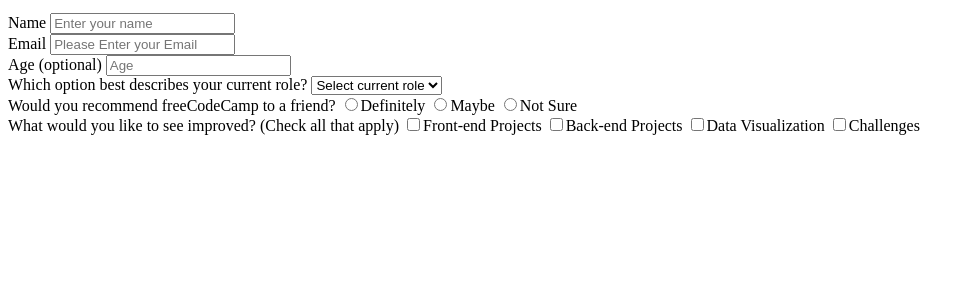
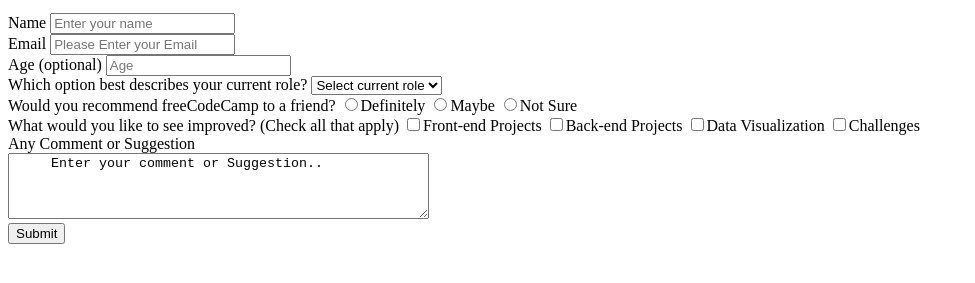
Before and after one commit to mckent05/mckent05, a plain HTML site: page Topesaluter/index.html in a window 1280 px wide. Shown: the part 101-384 px from the top of the page, without its empty margins (0-975 px from the left). Drawn offline with Linux system fonts and the light colour scheme.

Commit message:
textarea and submit

```diff
--- a/Topesaluter/index.html
+++ b/Topesaluter/index.html
@@ -39,7 +39,13 @@
      <input type="checkbox" id="check" name="check" value="Back-end Projects">Back-end Projects
      <input type="checkbox" id="check" name="check" value="Data Visualization">Data Visualization
      <input type="checkbox" id="check" name="check" value="Challenges">Challenges
-
+     <br>
+     <label for="textarea">Any Comment or Suggestion </label>
+     <br>
+    <textarea rows="4" cols="50" name="comment" form="usrform">
+     Enter your comment or Suggestion..</textarea>
+     <br>
+     <button>Submit</button>
 
 
 
```
